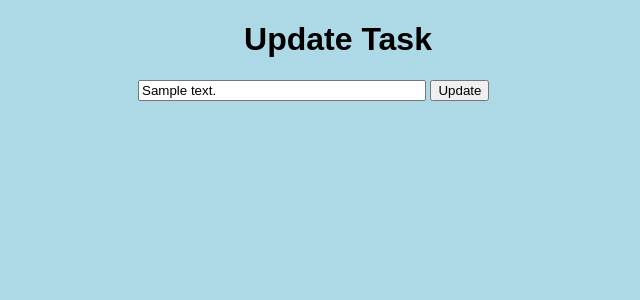
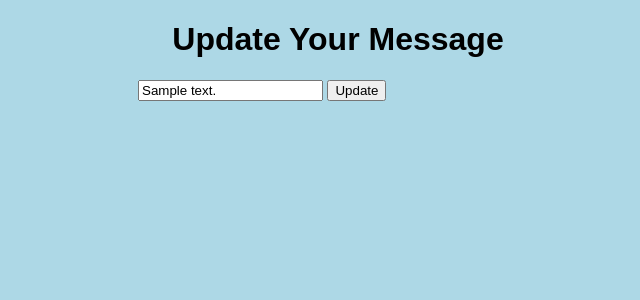
Before and after one commit to ramsuregokul/flaskapp, a Flask app: template templates/update.html in a window 1280 px wide. Shown: the top 300 px of the page, without its empty margins (302-942 px from the left). Run offline with Flask 3, Linux system fonts and the light colour scheme; tables that the repository leaves empty hold one stand-in row (values such as "Sample post"); the template is opened without the code that fills it: values that come from a table or form of the project are taken from there, most other values are stand-ins (such as "Sample title", 1, 10 or a date in 2020).

Commit message:
update.html

```diff
--- a/templates/update.html
+++ b/templates/update.html
@@ -1,16 +1,16 @@
 {% extends 'base.html' %}
 
 {% block head %}
-<title>Task Master</title>
+<title>Update Message</title>
 {% endblock %}
 
 {% block body %}
 <div class="content">
-    <h1 style="text-align: center">Update Task</h1>
+    <h1 style="text-align: center;">Update Your Message</h1>
 
     <div class="form">
-        <form action="/update/{{task.id}}" method="POST">
-            <input type="text" name="content" id="content" value="{{task.content}}">
+        <form action="/update/{{msg.id}}" method="POST">
+            <input type="text" name="content" value="{{msg.content}}" required>
             <input type="submit" value="Update">
         </form>
     </div>
```
